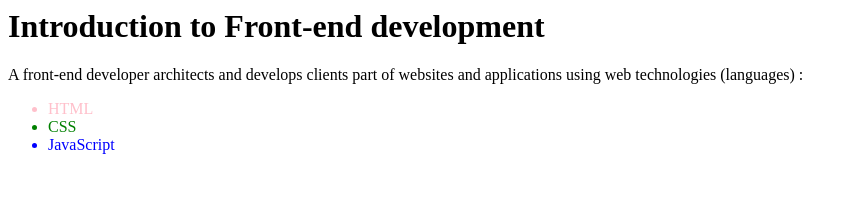
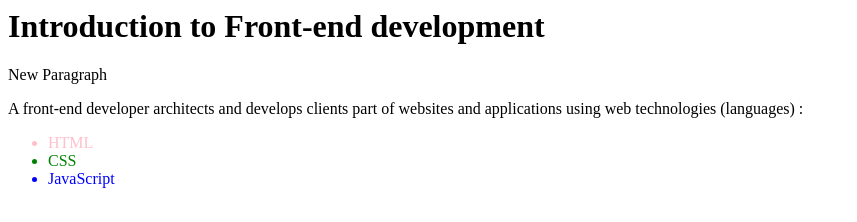
Before and after one commit to goranagg/Fe-Dev, a plain HTML site: page index.html in a window 1280 px wide. Shown: the whole page, without its empty margins (0-857 px from the left). Drawn offline with Linux system fonts and the light colour scheme.

Commit message:
New Paragraph Added

```diff
--- a/index.html
+++ b/index.html
@@ -1,4 +1,5 @@
 <h1>Introduction to Front-end development</h1>
+<p>New Paragraph</p1>
 <p>A front-end developer architects and develops clients part of websites and applications using web technologies (languages) :<p1>
 <ul>
 <li style="color: pink;">HTML</li>
```
